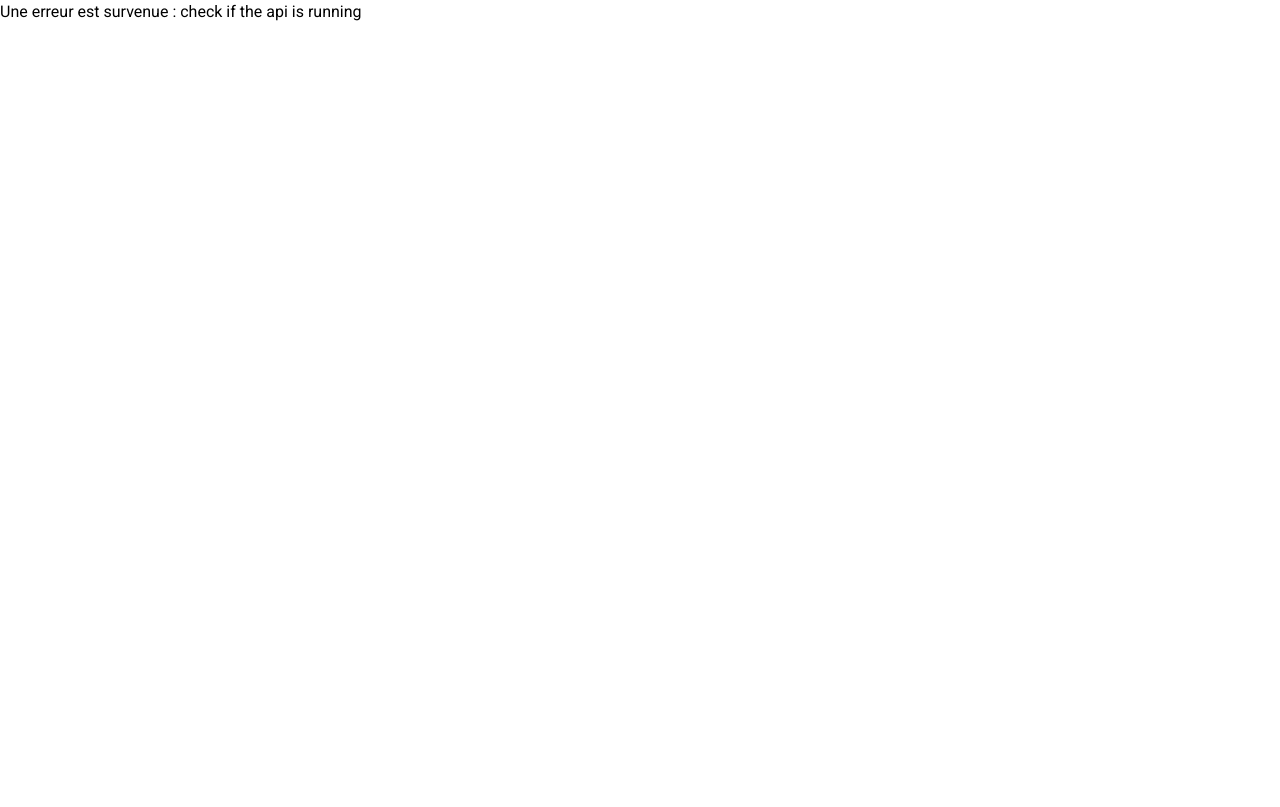
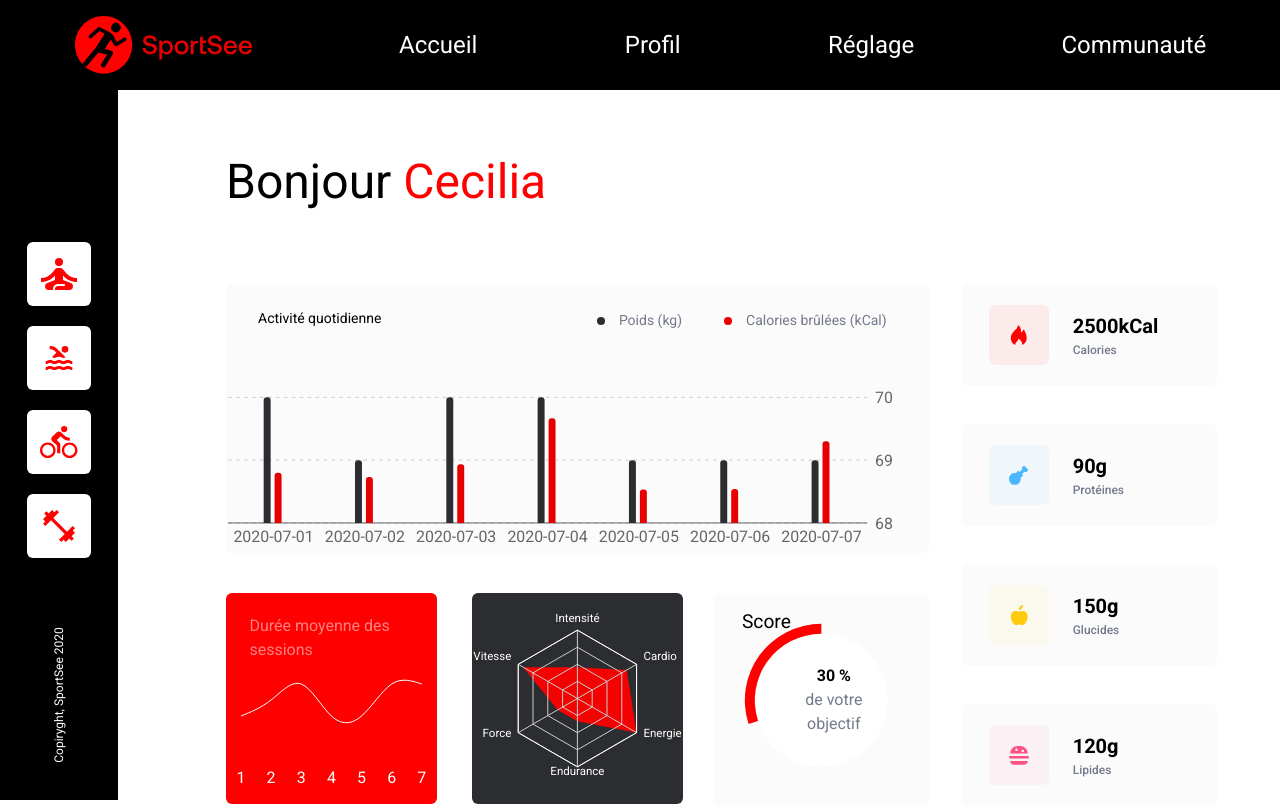
Before and after one commit to TriupLauro/KestelmanValentin_12_30092021, a React (Vite) app: page / in a window 1280 px wide. Built offline with nearby package versions, Linux system fonts and the light colour scheme; no server answers.

Commit message:
All components acquire needed data from mock or API

```diff
--- a/index.js
+++ b/index.js
@@ -1,6 +1,18 @@
 import {callTheAPI} from "./config";
-import {getUserActivity, getUserActivityType, getUserAverageSessions, getUserScore} from "./src/utils/utils";
-import {mockUserActivity, mockUserActivityType, mockUserAverageSessions, mockUserScore} from "./src/mocks/mockedData";
+import {
+    getMainUserData,
+    getUserActivity,
+    getUserActivityType,
+    getUserAverageSessions, getUserKeyData,
+    getUserScore
+} from "./src/utils/utils";
+import {
+    mockMainUserData,
+    mockUserActivity,
+    mockUserActivityType,
+    mockUserAverageSessions, mockUserKeyData,
+    mockUserScore
+} from "./src/mocks/mockedData";
 
 const acquireUserActivity = id => {
     return callTheAPI ? getUserActivity(id) : mockUserActivity(id)
@@ -18,9 +30,19 @@ const acquireUserActivityType = id => {
     return callTheAPI ? getUserActivityType(id) : mockUserActivityType(id)
 }
 
+const acquireMainUserData = id => {
+    return callTheAPI ? getMainUserData(id) : mockMainUserData(id)
+}
+
+const acquireUserKeyData = id => {
+    return callTheAPI ? getUserKeyData(id) : mockUserKeyData(id)
+}
+
 export {
     acquireUserActivity,
     acquireUserScore,
     acquireUserAverageSessions,
-    acquireUserActivityType
+    acquireUserActivityType,
+    acquireMainUserData,
+    acquireUserKeyData
 }
--- a/src/App.jsx
+++ b/src/App.jsx
@@ -3,7 +3,6 @@ import TopNav from "./components/TopNav";
 import VerticalBar from "./components/VerticalBar";
 import Dashboard from "./components/Dashboard";
 import PropTypes from "prop-types";
-import {numberBetweenZeroAndOne} from "./utils/utils";
 
 class App extends Component {
     render() {
@@ -12,20 +11,7 @@ class App extends Component {
                 <TopNav />
                 <div className="flex">
                     <VerticalBar />
-                    {this.props.loading ?
-                        <Dashboard loading={this.props.loading} />
-                        :
-                        <Dashboard
-                            loading={this.props.loading}
-                            firstName={this.props.mainData.userInfos.firstName}
-                            nutritionData={this.props.keyData}
-                            activityData={this.props.activityData.sessions}
-                            averageSessionsData={this.props.averageSessionsData.sessions}
-                            activityType={this.props.activityTypeData}
-                            scoreData={this.props.scoreData}
-                            id={this.props.id}
-                        />
-                    }
+                    <Dashboard id={this.props.id} goalAchieved={this.props.goalAchieved}/>
                 </div>
             </>
         )
@@ -35,56 +21,8 @@ class App extends Component {
 
 
 App.propTypes = {
-    loading : PropTypes.bool.isRequired,
-
-    mainData : PropTypes.shape({
-        id : PropTypes.number.isRequired,
-        userInfos : PropTypes.shape({
-            firstName : PropTypes.string.isRequired,
-            lastName : PropTypes.string,
-            age : PropTypes.number
-        }),
-        keyData : PropTypes.shape({
-            calorieCount: PropTypes.number.isRequired,
-            proteinCount: PropTypes.number.isRequired,
-            carbohydrateCount: PropTypes.number.isRequired,
-            lipidCount: PropTypes.number.isRequired
-        })
-    }),
-
-    activityData : PropTypes.shape({
-        userId : PropTypes.number.isRequired,
-        sessions : PropTypes.arrayOf(PropTypes.shape({
-            day : PropTypes.string,
-            kilogram : PropTypes.number,
-            calories : PropTypes.number
-        }))
-    }),
-
-    averageSessionsData : PropTypes.shape({
-        userId : PropTypes.number.isRequired,
-        sessions : PropTypes.arrayOf(PropTypes.shape({
-            day : PropTypes.number,
-            sessionLength : PropTypes.number
-        }))
-    }),
-
-    activityTypeData : PropTypes.shape({
-        userId : PropTypes.number.isRequired,
-        data : PropTypes.arrayOf(PropTypes.shape({
-            value : PropTypes.number,
-            kind : PropTypes.number
-        }))
-    }),
-
-    keyData : PropTypes.shape({
-        calorieCount: PropTypes.number.isRequired,
-        proteinCount: PropTypes.number.isRequired,
-        carbohydrateCount: PropTypes.number.isRequired,
-        lipidCount: PropTypes.number.isRequired
-    }),
-
-    scoreData : numberBetweenZeroAndOne
+    id : PropTypes.number.isRequired,
+    goalAchieved : PropTypes.bool
 }
 
 export default App
--- /dev/null
+++ b/src/components/Congratulations.jsx
@@ -0,0 +1,17 @@
+import {Component} from "react";
+import PropTypes from "prop-types";
+
+class Congratulations extends Component {
+    render() {
+        return(
+            this.props.goalAchieved &&
+            <div className="mt-t-record text-lg">Félicitation ! Vous avez explosé vos objectifs hier 👏</div>
+        )
+    }
+}
+
+Congratulations.propTypes = {
+    goalAchieved : PropTypes.bool
+}
+
+export default Congratulations
--- a/src/components/Dashboard.jsx
+++ b/src/components/Dashboard.jsx
@@ -5,18 +5,15 @@ import AverageSessionsLine from "./AverageSessionsLine";
 import RadarActivityType from "./RadarActivityType";
 import ScoreRadial from "./ScoreRadial";
 import PropTypes from "prop-types";
-import {numberBetweenZeroAndOne} from "../utils/utils";
-import LoadingSkeleton from "./LoadingSkeleton";
+import Greeting from "./Greeting";
+import Congratulations from "./Congratulations";
 
 class Dashboard extends Component {
     render() {
         return(
-            this.props.loading ?
-                <LoadingSkeleton />
-                :
             <div className="mt-t-dboard ml-l-dboard w-dashboard">
-                    <div className="text-5xl">Bonjour <span className="text-highlight">{this.props.firstName}</span></div>
-                    <div className="mt-t-record text-lg">Félicitation ! Vous avez explosé vos objectifs hier 👏</div>
+                <Greeting id={this.props.id} />
+                <Congratulations goalAchieved={this.props.goalAchieved} />
                 <div className="flex mt-t-main">
                     <div className="w-8/12 h-1/2 flex flex-col">
                         <DailyActivity id={this.props.id}/>
@@ -27,10 +24,10 @@ class Dashboard extends Component {
                         </div>
                     </div>
                     <div className="ml-8 flex flex-col justify-between">
-                            <Nutrition type="calories" value={this.props.nutritionData.calorieCount}/>
-                            <Nutrition type ="proteins" value={this.props.nutritionData.proteinCount}/>
-                            <Nutrition type="carbs" value={this.props.nutritionData.carbohydrateCount}/>
-                            <Nutrition type="lipids" value={this.props.nutritionData.lipidCount}/>
+                        <Nutrition type="calories" id={this.props.id}/>
+                        <Nutrition type ="proteins" id={this.props.id}/>
+                        <Nutrition type="carbs" id={this.props.id}/>
+                        <Nutrition type="lipids" id={this.props.id}/>
                     </div>
                 </div>
             </div>
@@ -39,37 +36,8 @@ class Dashboard extends Component {
 }
 
 Dashboard.propTypes = {
-    loading : PropTypes.bool.isRequired,
-
-    firstName : PropTypes.string,
-
-    activityData : PropTypes.arrayOf(PropTypes.shape({
-        day : PropTypes.string,
-        kilogram : PropTypes.number,
-        calories : PropTypes.number
-    })),
-
-    averageSessionsData : PropTypes.arrayOf(PropTypes.shape({
-        day : PropTypes.number,
-        sessionLength : PropTypes.number
-    })),
-
-    activityType : PropTypes.shape({
-        userId : PropTypes.number.isRequired,
-        data : PropTypes.arrayOf(PropTypes.shape({
-            value : PropTypes.number,
-            kind : PropTypes.number
-        }))
-    }),
-
-    scoreData : numberBetweenZeroAndOne,
-
-    nutritionData : PropTypes.shape({
-        calorieCount: PropTypes.number.isRequired,
-        proteinCount: PropTypes.number.isRequired,
-        carbohydrateCount: PropTypes.number.isRequired,
-        lipidCount: PropTypes.number.isRequired
-    })
+    id : PropTypes.number.isRequired,
+    goalAchieved : PropTypes.bool
 }
 
 export default Dashboard
--- /dev/null
+++ b/src/components/Greeting.jsx
@@ -0,0 +1,54 @@
+import {Component} from "react";
+import {acquireMainUserData} from "../../index";
+import ErrorDisplay from "./ErrorDisplay";
+
+class Greeting extends Component {
+    constructor(props) {
+        super(props);
+        this.state = {
+            isLoading : true,
+            error : false,
+            name : ''
+        }
+    }
+
+    componentDidMount() {
+        acquireMainUserData(this.props.id)
+            .then(responseData => {
+                this.setState({isLoading : false, data : responseData.data.data})
+            })
+            .catch(error => {
+                if (error.response) {
+                    this.setState({isLoading: false, error: error.response.data})
+                }else{
+                    this.setState({isLoading: false, error: 'Is the API running ?'})
+                }
+            })
+    }
+
+    render() {
+        if (this.state.isLoading) {
+            return (
+                <div className="text-5xl animate-pulse">
+                    Bonjour
+                </div>
+            )
+        }
+
+        if (this.state.error) {
+            return (
+                <div className="text-5xl">
+                    <ErrorDisplay errorMsg={this.state.error} />
+                </div>
+            )
+        }
+
+        return (
+            <div className="text-5xl">
+                Bonjour <span className="text-highlight">{this.state.data.userInfos.firstName}</span>
+            </div>
+        )
+    }
+}
+
+export default Greeting
--- a/src/components/Nutrition.jsx
+++ b/src/components/Nutrition.jsx
@@ -1,6 +1,8 @@
 import {Component} from "react";
 import {NutritionDetails} from "../constants/NutritionDetails";
 import PropTypes from "prop-types";
+import {acquireUserKeyData} from "../../index";
+import ErrorDisplay from "./ErrorDisplay";
 
 /**
  * Component for showing the nutrition details of the user
@@ -14,17 +16,53 @@ class Nutrition extends Component {
         this.name = valueHolder.fr
         this.unit = valueHolder.unit
         this.bgc = valueHolder.bgc
+        this.key = valueHolder.key
         this.icon = <valueHolder.icon className="m-auto"/>
+        this.state = {
+            isLoading : true,
+            error : false,
+            value : null
+        }
+    }
+
+    componentDidMount() {
+        acquireUserKeyData(this.props.id).then(responseData => {
+            this.setState({isLoading : false, data : responseData.data.data[this.key]})
+        })
+            .catch(error => {
+                console.log(error)
+                if (error.response) {
+                    this.setState({isLoading: false, error: error.response.data})
+                }else{
+                    this.setState({isLoading: false, error: 'Is the API running ?'})
+                }
+            })
     }
 
     render() {
+        if (this.state.isLoading) {
+            return (
+                <div className="flex w-nutri-bg h-nutri-bg bg-light rounded-md items-center justify-around animate-pulse">
+                    Chargement...
+                </div>
+            )
+        }
+
+        if (this.state.error) {
+            return (
+                <div className="flex w-nutri-bg h-nutri-bg bg-light rounded-md items-center justify-around">
+                    <ErrorDisplay errorMsg={this.state.error} />
+                </div>
+            )
+        }
+
         return (
             <div className="flex w-nutri-bg h-nutri-bg bg-light rounded-md items-center justify-around">
                 <div className={`bg-${this.bgc} w-nutri-icon h-nutri-icon flex rounded-md ml-7`}>
                     {this.icon}
                 </div>
                 <div className="mr-auto ml-6">
-                    <div className="text-nutri-value font-bold">{this.props.value}{this.unit}</div>
+                    <div className="text-nutri-value font-bold">{this.props.value ?? this.state.data}{this.unit}</div>
                     <div className="text-subdued text-sm font-medium">{this.name}</div>
                 </div>
             </div>
@@ -34,18 +72,17 @@ class Nutrition extends Component {
 
 Nutrition.propTypes = {
     /**
+     * The unique id of the user
+     */
+    id : PropTypes.number,
+    /**
      * The type of displayed nutrition data
      */
     type : PropTypes.oneOf(["calories","proteins","carbs","lipids"]).isRequired,
     /**
-     * The amount ingested by the user
+     * The amount ingested by the user - only used for storybook
      */
-    value : PropTypes.number.isRequired
-}
-
-Nutrition.defaultProps = {
-    type : 'carbs',
-    value : 100
+    value : PropTypes.number
 }
 
 export default Nutrition
--- a/src/main.jsx
+++ b/src/main.jsx
@@ -2,59 +2,9 @@ import React from 'react'
 import ReactDOM from 'react-dom'
 import './index.css'
 import App from './App'
-import {getAllData} from "./utils/utils";
-import ErrorDisplay from "./components/ErrorDisplay";
 
-let loading = true
-
-// Display the interface with the skeleton loader before the data is get from the API
 ReactDOM.render(
-    <App loading={loading} />,
-    document.getElementById('root')
-)
-
-
-getAllData(18)
-    // Get and display the data, if it is available
-    .then(results => {
-        const userData = results[0].data.data
-        const userActivity = results[1].data.data
-        const userAverageSessions = results[2].data.data
-        const userActivityType = results[3].data.data
-        const userScore = results[4].data.data
-        const userKeyData = results[5].data.data
-        loading = false
-
-        ReactDOM.render(
-            <React.StrictMode>
-                <App
-                    loading={loading}
-                    mainData={userData}
-                    activityData={userActivity}
-                    averageSessionsData={userAverageSessions}
-                    activityTypeData={userActivityType}
-                    scoreData={userScore}
-                    keyData={userKeyData}
-                    id={18}
-                />
-            </React.StrictMode>,
-            document.getElementById('root')
-        )
-    })
-    // If the data isn't available, display an error instead of the graphical interface
-    .catch(error => {
-        // Here, the API responded with an error
-        if (error.response) {
-            ReactDOM.render(
-                <ErrorDisplay errorMsg={error.response.data}/>,
-                document.getElementById('root')
-            )
-        //Here we didn't get any response from the API
-        }else if(error.request) {
-            ReactDOM.render(
-                <ErrorDisplay errorMsg='check if the api is running'/>,
-                document.getElementById('root')
-            )
-        }
-        throw (error)
-    })
+    <React.StrictMode>
+        <App id={18} goalAchieved={false}/>
+    </React.StrictMode>,
+    document.getElementById('root'))
--- a/src/mocks/mockedData.js
+++ b/src/mocks/mockedData.js
@@ -270,6 +270,18 @@ const errorObject = id => {
     }
 }
 
+const mockMainUserData = id => {
+    return new Promise((resolve, reject) => {
+        const data = {
+            data : {
+                data : USER_MAIN_DATA.find(mock => mock.id === id)
+            }
+        }
+
+        data.data.data ? resolve(data) : reject(errorObject(id))
+    })
+}
+
 const mockUserActivity = id => {
     return new Promise ((resolve, reject) => {
         const data = {
@@ -320,6 +332,18 @@ const mockUserActivityType = id => {
     })
 }
 
+const mockUserKeyData = id => {
+    return new Promise((resolve, reject) => {
+        const data = {
+            data : {
+                data : USER_MAIN_DATA.find(mock => mock.id === id)?.keyData
+            }
+        }
+
+        data.data.data ? resolve(data) : reject(errorObject(id))
+    })
+}
+
 export {
     USER_MAIN_DATA,
     USER_ACTIVITY,
@@ -328,5 +352,7 @@ export {
     mockUserActivity,
     mockUserScore,
     mockUserAverageSessions,
-    mockUserActivityType
+    mockUserActivityType,
+    mockMainUserData,
+    mockUserKeyData
 }
```
Also changed, not shown: src/constants/NutritionDetails.jsx (+8 -4 lines), src/utils/utils.js (+3 -10 lines). Lines whose indentation alone changed are shown as unchanged.
